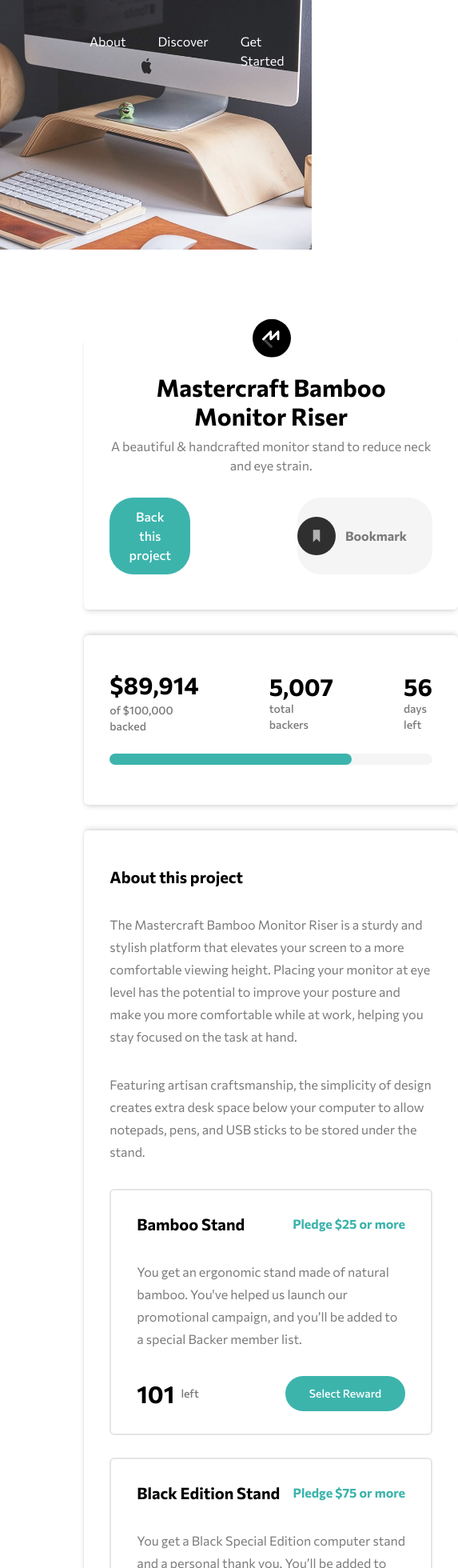
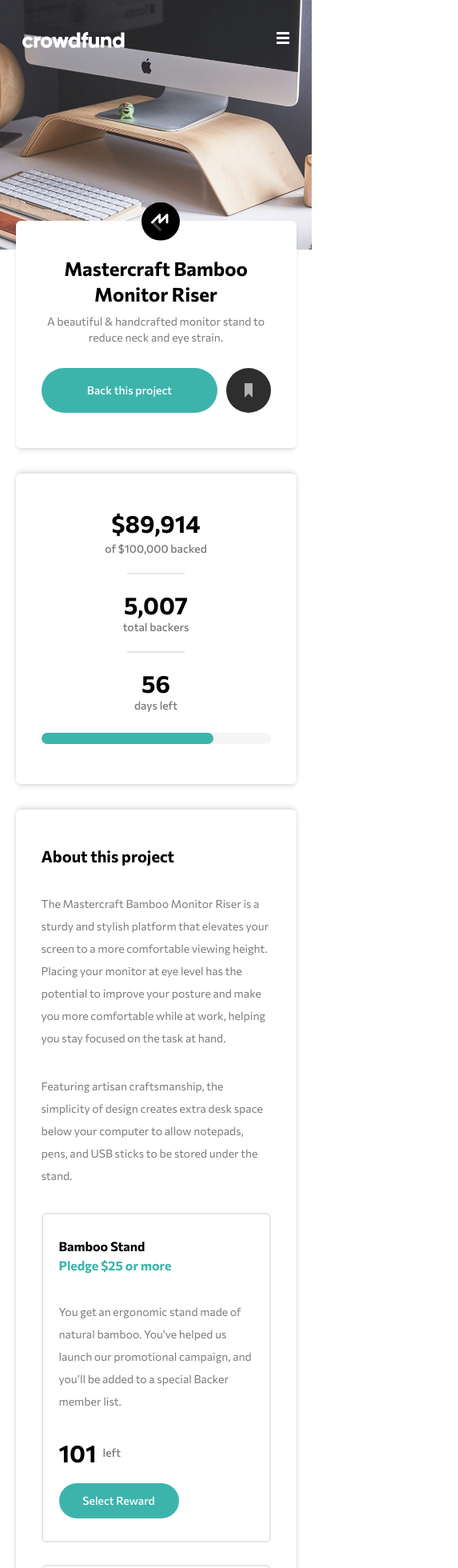
Before and after one commit to Manufacturer1/crowdfunding-app, a React (Vite) app: page / in a window 390 px wide. Shown: the top 1960 px of the page at 80% size, 573 px wide, since content can reach past the window. Built offline with nearby package versions, Linux system fonts and the light colour scheme.

Commit message:
completed main mobile design

```diff
--- a/src/App.jsx
+++ b/src/App.jsx
@@ -7,15 +7,17 @@ function App() {
 
   return (
     <>
-      <NavBar/>
+      <NavBar />
 
-      <div className="z-10 absolute top-[50%] left-[27%] w-[50%] bg-white rounded-md grid gap-8">
+      <div className="z-10 max-w-[90%] lg:max-w-[60%] lg:mt-[17%] md:mt-[10%] mt-[45%] m-auto bg-white rounded-md space-y-8 ">
         <Bookmark/>
         <Stats/>
         <AboutCard/>
       </div>
+
+
     </>
   )
 }
 
-export default App
+export default App;
--- a/src/components/aboutCardComponent.jsx
+++ b/src/components/aboutCardComponent.jsx
@@ -7,7 +7,7 @@ const AboutCard = () =>{
     return(
         <div className="py-11 px-8 rounded-md shadow-equal mb-20">
             <h2 className="text-black font-bold text-xl mb-8">About this project</h2>
-            <div className="text-neutral-darkGray grid gap-8 text-base leading-7 max-w-[640px] mb-8">
+            <div className="text-neutral-darkGray grid gap-8 md:text-base text-sm leading-7 max-w-[640px] mb-8">
             <p> The Mastercraft Bamboo Monitor Riser is a sturdy and stylish platform that elevates your screen
                 to a more comfortable viewing height. Placing your monitor at eye level has the potential to improve
                 your posture and make you more comfortable while at work, helping you stay focused on the task at hand.
--- a/src/components/bookmarkComponent.jsx
+++ b/src/components/bookmarkComponent.jsx
@@ -8,14 +8,15 @@ const Bookmark = () =>{
             <div className='absolute w-12 translate-y-[-140%] left-[45%]'>
                 <img className='object-cover w-full h-full' src={logoMastercraft} alt='mastercraft logo' />
             </div>
-            <h1 className='text-black text-3xl font-bold mb-2'>Mastercraft Bamboo Monitor Riser</h1>
-            <p className='text-neutral-darkGray text-base mb-7'>A beautiful & handcrafted monitor stand to reduce neck and eye strain.</p>
-            <div className='flex justify-between'>
-                <button className='text-white text-base font-medium bg-primary-moderateCyan py-3 px-5 rounded-[30px] w-[25%]'>Back this project</button>
-                <button className='flex items-center gap-3 bg-neutral-100 rounded-[30px] pr-8 text-base font-bold text-neutral-darkGray '>
-                    <img className='block w-12' src={bookMarkLogo}/>
+            <h1 className='text-black md:text-3xl text-2xl font-bold mb-2'>Mastercraft Bamboo Monitor Riser</h1>
+            <p className='text-neutral-darkGray md:text-base text-sm mb-7'>A beautiful & handcrafted monitor stand to reduce neck and eye strain.</p>
+            <div className='flex justify-between lg:gap-0 gap-1'>
+                <button className='text-white md:text-base  text-sm font-medium bg-primary-moderateCyan py-3 px-5 rounded-[30px] md:w-[25%] w-[77%] grow-1 lg:grow-0 hover:bg-primary-darkCyan transition-all duration-300'>Back this project</button>
+                <button className='bookmark-icon hidden lg:flex items-center gap-3 bg-neutral-100 rounded-[30px] pr-8 text-base font-bold text-neutral-darkGray transition-all duration-300'>
+                <svg className='bookmark-icon' width="56" height="56" xmlns="http://www.w3.org/2000/svg"><g fill="none" fill-rule="evenodd"><circle fill="#2F2F2F" cx="28" cy="28" r="28"/><path fill="#B1B1B1" d="M23 19v18l5-5.058L33 37V19z"/></g></svg>
                     <span className='block'>Bookmark</span>
                 </button>
+                <svg className='bookmark-icon lg:hidden block' width="56" height="56" xmlns="http://www.w3.org/2000/svg"><g fill="none" fill-rule="evenodd"><circle fill="#2F2F2F" cx="28" cy="28" r="28"/><path fill="#B1B1B1" d="M23 19v18l5-5.058L33 37V19z"/></g></svg>
             </div>
         </div>
     );
--- a/src/components/navBarComponent.jsx
+++ b/src/components/navBarComponent.jsx
@@ -1,19 +1,27 @@
 import logo from '../images/logo.svg';
 import heroDesktop from '../images/image-hero-desktop.jpg';
 import mobileHero from '../images/image-hero-mobile.jpg';
+import hamburgerIcon from '../images/icon-hamburger.svg';
+import iconCloseMenu from '../images/icon-close-menu.svg';
+import { useState } from 'react';
 
 
 const NavBar = () =>{
+    const [isMenuOpened,setMenuOpen] = useState(false);
 
     const navBarItems = ["About","Discover","Get Started"];
 
+    const toggleMenu = () =>{
+        setMenuOpen(prev => !prev);
+    };
+
     return(
         <nav>
-            <div className='py-10 px-28 flex justify-between align-center text-white text-base font-normal'>
-                <div>
+            <div className=' py-10 md:px-28 px-7 flex justify-between align-center text-white text-base font-normal'>
+                <div className='z-20'>
                     <img src={logo} alt='logo CrowdFund' />
                 </div>
-                <div>
+                <div className='md:block hidden'>
                     <ul className='flex gap-10'>
                         {
                             navBarItems.map((item,index)=>(
@@ -22,6 +30,11 @@ const NavBar = () =>{
                         }
                     </ul>
                 </div>
+                <div onClick={toggleMenu}
+                    className='md:hidden z-20'
+                >
+                    <img src={isMenuOpened ? iconCloseMenu : hamburgerIcon} />
+                </div>
             </div>
             <div className='absolute z-[-1] top-0 w-full h-auto'>
                 <picture>
@@ -29,6 +42,19 @@ const NavBar = () =>{
                     <img src={heroDesktop} className='object-cover w-full h-full block' alt='mobile computer hero illustration' />
                 </picture>
             </div>
+            <div className={`md:hidden ${isMenuOpened ? 'block' : 'hidden'} z-20 fixed top-24 left-[7%] w-[85%] bg-white rounded-lg`}>
+                <ul className='flex flex-col'>
+                            {
+                                navBarItems.map((item,index)=>(
+                                    <div className='' key={index}>
+                                        <li className='text-xl text-black font-bold ml-5 py-5'><a href='#'>{item}</a></li>
+                                        <hr className={`${index === navBarItems.length - 1 ? 'hidden' : 'block'}`}/>
+                                    </div>
+                                ))
+                            }
+                </ul>
+            </div>
+            <div className={`md:hidden ${isMenuOpened ? 'block' : 'hidden'} fixed top-0 left-0 w-full h-full bg-black bg-opacity-40 z-10`}></div>
         </nav>
     );
 };
--- a/src/components/rewardCardComponent.jsx
+++ b/src/components/rewardCardComponent.jsx
@@ -3,18 +3,18 @@
 const RewardCard = ({title,pledge,leftAmount,description}) =>{
 
     return(
-        <div className={`${leftAmount === 0 ? 'opacity-50' : 'opacity-100'} border-solid border-neutral-200 border-[2px] rounded-md px-8 py-7`}>
-            <div className="mb-8 flex items-center justify-between">
-                <h2 className="text-black font-bold text-xl">{title}</h2>
+        <div className={`${leftAmount === 0 ? 'opacity-50' : 'opacity-100'} border-solid border-neutral-200 border-[2px] rounded-md md:px-8 px-5 py-7`}>
+            <div className="mb-8 md:flex md:items-center md:justify-between">
+                <h2 className="text-black font-bold md:text-xl text-base">{title}</h2>
                 <span className="text-base font-bold text-primary-moderateCyan">Pledge ${pledge} or more</span>
             </div>
-            <p className="mb-8 leading-7 text-base text-neutral-darkGray">{description}</p>
-            <div className="flex justify-between items-center">
-                <div className="flex items-center gap-2">
+            <p className="mb-8 leading-7 md:text-base text-sm text-neutral-darkGray">{description}</p>
+            <div className="md:flex md:justify-between md:items-center">
+                <div className="flex items-center gap-2 md:mb-0 mb-5">
                     <span className="text-3xl text-black font-bold">{leftAmount}</span>
                     <span className="text-sm font-medium text-neutral-darkGray">left</span>
                 </div>
-                <button className={`${leftAmount === 0 ? 'bg-neutral-darkGray cursor-not-allowed' : 'bg-primary-moderateCyan cursor-pointer'} text-white font-medium text-sm py-3 w-[150px] rounded-[30px]`}>{leftAmount === 0 ? 'Out of stock' : 'Select Reward'}</button>
+                <button className={`${leftAmount === 0 ? 'bg-neutral-darkGray cursor-not-allowed' : 'bg-primary-moderateCyan cursor-pointer hover:bg-primary-darkCyan transition-all duration-300'} text-white font-medium text-sm py-3 w-[150px] rounded-[30px] `}>{leftAmount === 0 ? 'Out of stock' : 'Select Reward'}</button>
             </div>
         </div>
     );
--- a/src/components/statisticComponent.jsx
+++ b/src/components/statisticComponent.jsx
@@ -4,18 +4,18 @@ const Stats = () =>{
 
     return(
         <div className="rounded-md shadow-equal py-11 px-8">
-            <div className="flex justify-start gap-11 items-center text-black text-3xl font-bold mb-5">
+            <div className="flex flex-col md:flex-row text-center md:text-left md:justify-start md:gap-11 gap-5 items-center text-black text-3xl font-bold mb-5">
                 <div className="flex flex-col gap-1">
                     <span>$89,914</span>
                     <span className="text-sm text-neutral-darkGray font-medium">of $100,000 backed</span>
 
                 </div>
-                <hr className="rotate-90 block w-[8%]"/>
+                <hr className="md:rotate-90 rotate-0 block md:w-[8%] w-[25%] border-t-2 border-gray-200"/>
                 <div className="flex flex-col">
                     <span>5,007</span>
                     <span className="text-sm text-neutral-darkGray font-medium">total backers</span>
                 </div>
-                <hr className="rotate-90 block w-[8%]"/>
+                <hr className="md:rotate-90 rotate-0 block md:w-[8%] w-[25%] border-t-2 border-gray-200"/>
                 <div className="flex flex-col">
                     <span>56</span>
                     <span className="text-sm text-neutral-darkGray font-medium">days left</span>
--- a/src/index.css
+++ b/src/index.css
@@ -32,3 +32,11 @@ progress::-webkit-progress-value {
   background-color: hsl(176, 50%, 47%);
   border-radius: 30px;
 }
+.bookmark-icon circle {
+  fill: hsl(0, 0%, 18%);
+  transition: fill 0.3s ease;
+}
+
+.bookmark-icon:hover circle {
+  fill: hsl(0, 0%, 48%);
+}
```
